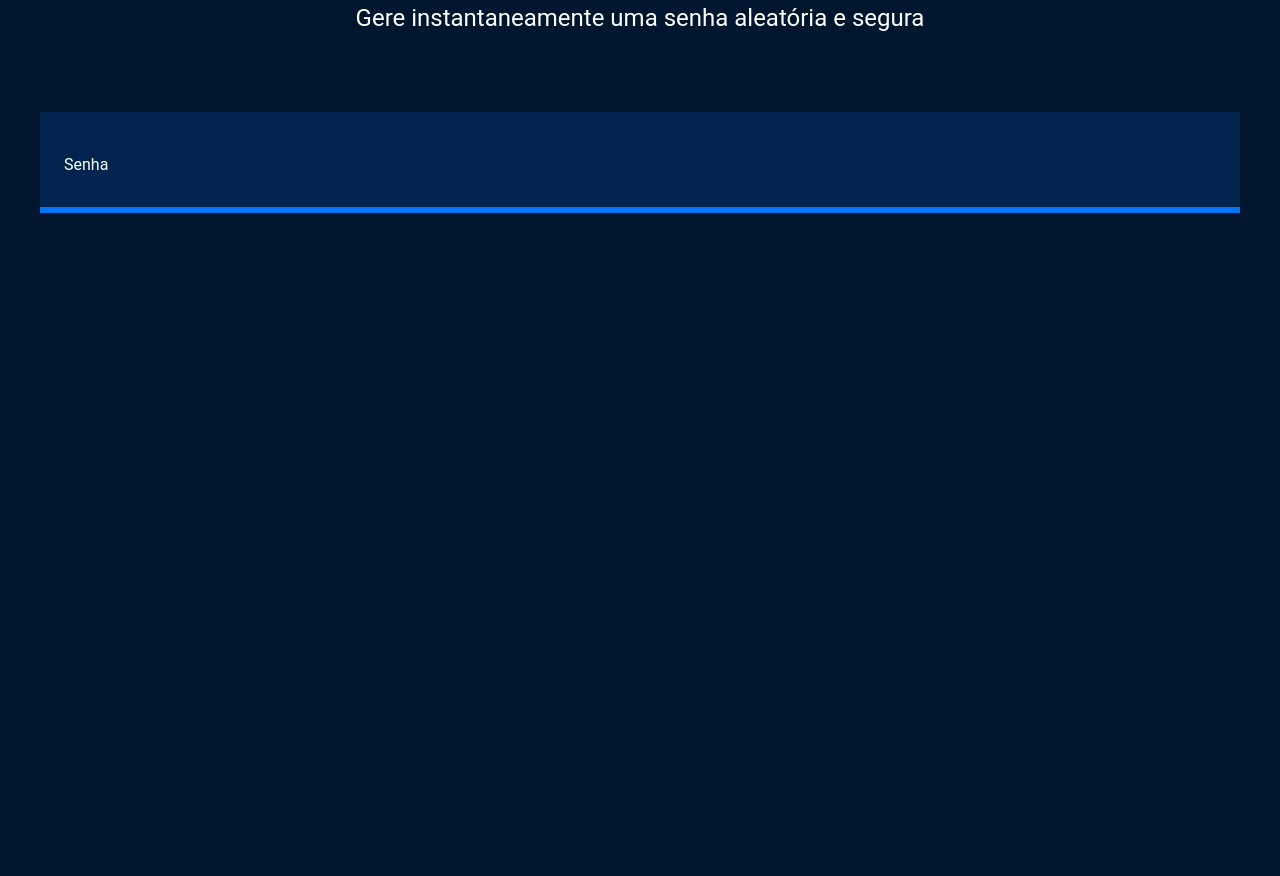
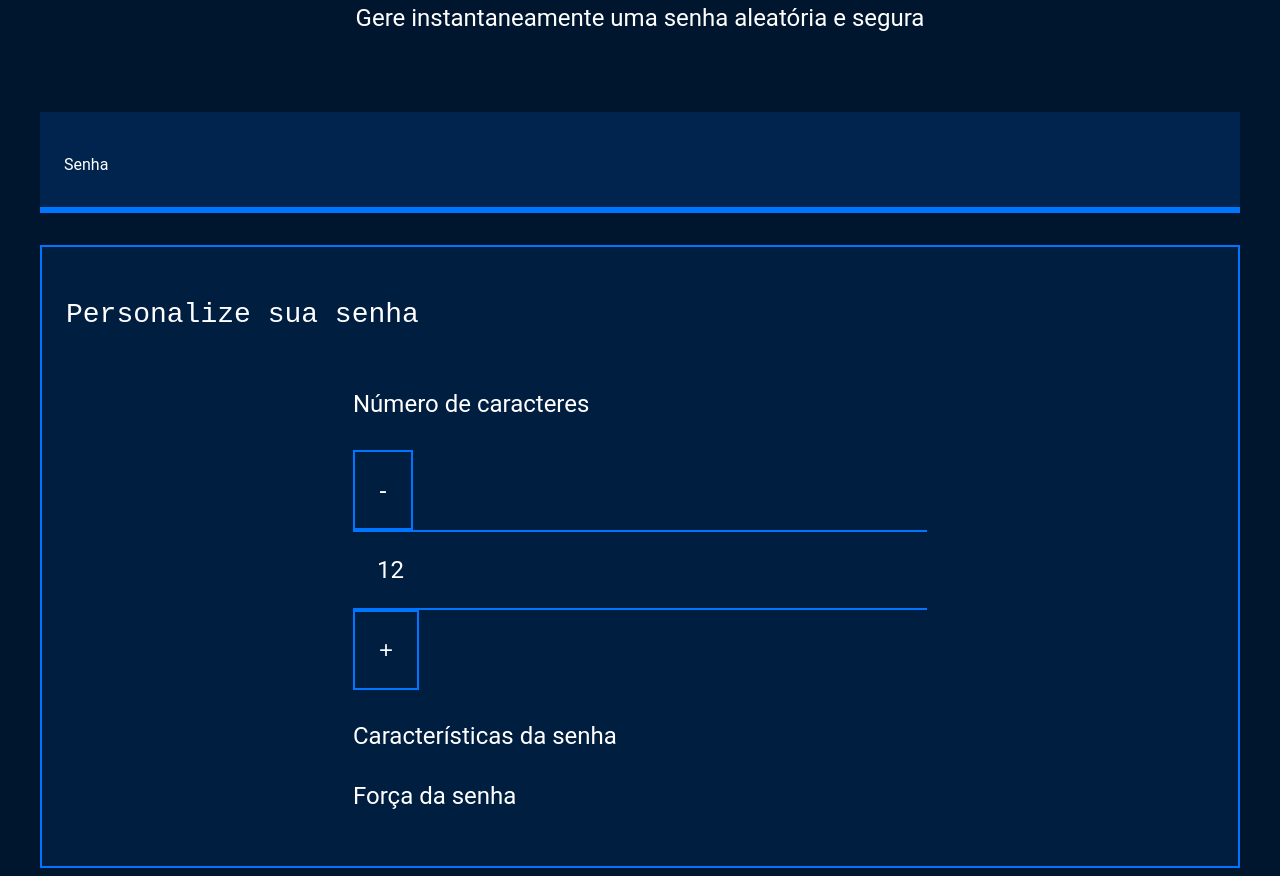
Before and after one commit to laianabertholdo/geradordesenhas, a plain HTML site: page index.html in a window 1280 px wide. Shown: the part 208-1084 px from the top of the page. Before the commit the page ends 800 px from the top, so only its background shows below. Drawn offline with Linux system fonts and the light colour scheme.

Commit message:
Add files via upload
ate aula 4

```diff
--- a/index.html
+++ b/index.html
@@ -9,7 +9,6 @@
 <body>
     <section class="conteudo">
         <div class="conteudo-titulo">
-
             <img src="./unlock.svg" alt="cadeado fechado">
             <h2 class="titulo-principal">Gerador de senhas</h2>
             <h3 class="titulo-secundario">Gere instantaneamente uma senha aleatória e segura</h3>
@@ -18,6 +17,26 @@
             <label for="senha">Senha</label>
             <input name="senha" type="text" id="campo-senha">
         </div>
+        <div class="parametro">
+            <h3 class="parametro-titulo">Personalize sua senha</h3>
+            <div class="parametro-coluna__senha">
+                <div class="parametro-senha">
+                    <h4 class="parametro-senha__titulo">Número de caracteres</h4>
+                    <button class="parametro-senha__botao">-</button>
+                    <p class="parametro-senha__texto">12</p>
+                    <button class="parametro-senha__botao">+</button>
+                </div>
+            </div>
+                <div class="parametro-senha">
+                    <h4 class="parametro-senha__titulo">Características da senha</h4>
+
+                </div>
+                <div class="parametro-senha">
+                    <h4 class="parametro-senha__titulo">Força da senha</h4>
+                </div>
+            </div>
+        </div>
     </section>
+
 </body>
 </html>
--- a/style.css
+++ b/style.css
@@ -38,6 +38,7 @@ body{
     color: var(--branco);
     font-family: var(--roboto-mono);
     font-size: 40px;
+    width: 70%;
 }
 #campo-senha:focus{
     outline: none;
@@ -46,3 +47,50 @@ body{
     max-width: 1200px;
     margin: 0 auto;
 }
+.parametro{
+    background-color: var(--fundo-texto);
+    border: 2px solid var(--borda);
+     margin-top: 32px;
+       padding: 24px;
+}
+.parametro-titulo{
+    font-family: var(--roboto-mono);
+    font-size: 28px;
+}
+.parametro-senha__titulo{
+    font-size:24px;
+}
+.parametro-coluna__senha{
+    display: flex;
+    flex-direction: column;
+    justify-content: center;
+}
+@media screen and (min-width: 768px) {
+    .parametro-coluna__senha{
+        flex-direction: row;
+    }
+}
+.parametro-senha{
+    width: 50%;
+    margin: 0 auto;
+}
+.parametro-senha-botoes{
+    display: flex;
+    justify-content: center;
+}
+.parametro-senha__botao{
+    background-color: var(--fundo-texto);
+    color: var(--branco);
+    border: 2px solid var(--borda);
+      padding: 24px;
+    font-size: 24px;
+    cursor: pointer;
+}
+  .parametro-senha__texto{
+    padding: 24px;
+     padding: 24px;
+    border-top: 2px solid var(--borda);
+    border-bottom: 2px solid var(--borda);
+    margin: 0;
+    font-size: 24px;
+}
```
Lines whose indentation alone changed are shown as unchanged.
